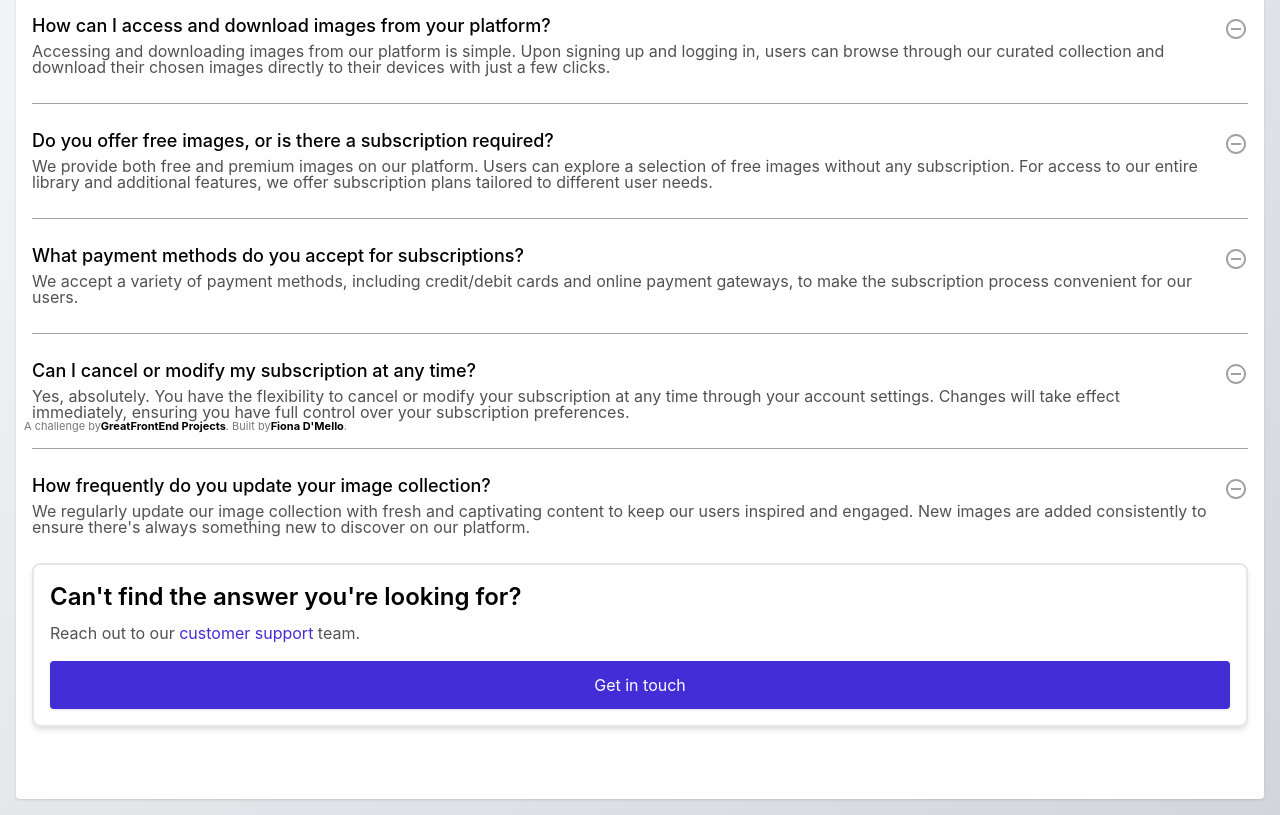
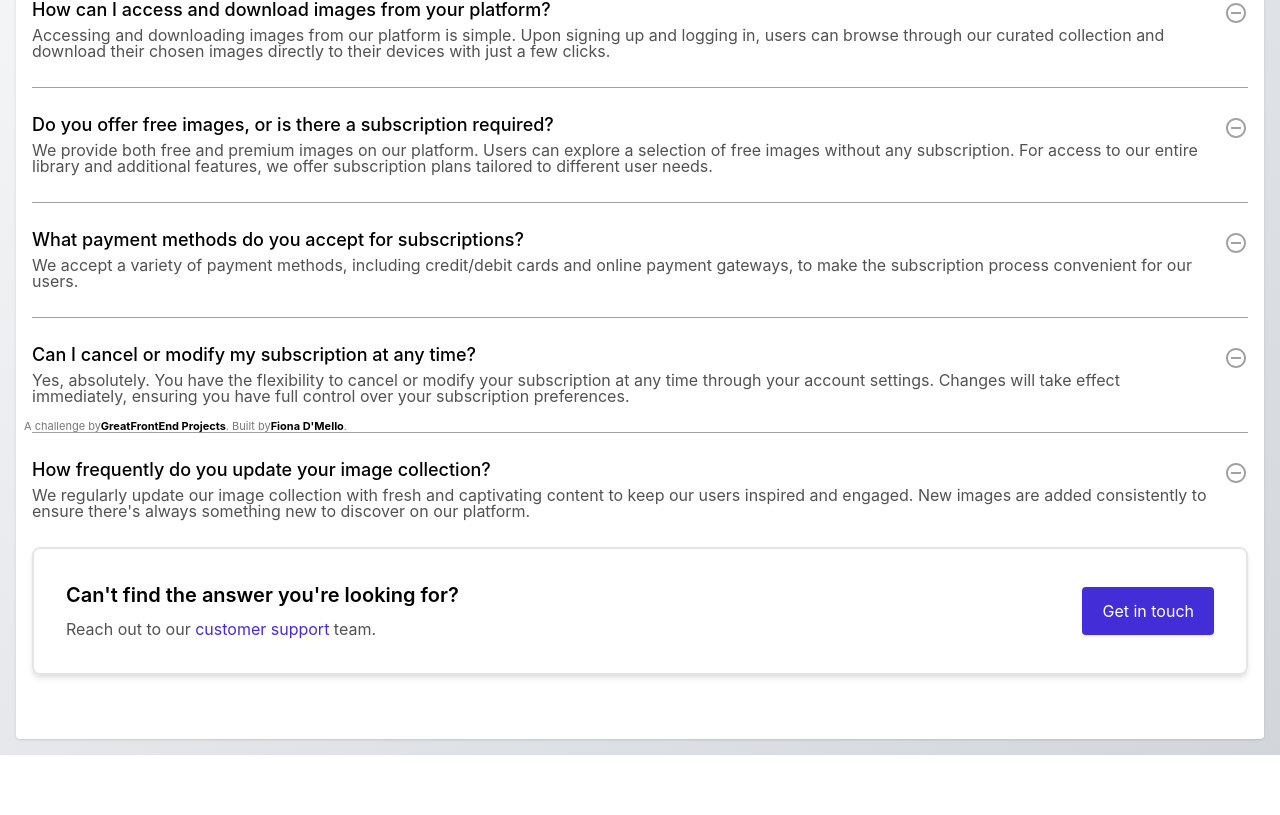
Before and after one commit to FionaDmello/faq-section, a React (Vite) app: page / in a window 1280 px wide. Shown: the part 342-1157 px from the top of the page. After the commit the page ends 1097 px from the top, so only its background shows below. Built offline with nearby package versions, Linux system fonts and the light colour scheme.

Commit message:
styled application for md screens

```diff
--- a/src/App.tsx
+++ b/src/App.tsx
@@ -7,8 +7,8 @@ function App() {
 
   return (
     <div className="bg-linear-to-br from-[#F9FAFB] to-[#D2D6DB] min-h-screen flex flex-col p-4">
-      <div className="flex-1 rounded bg-white shadow gap-2 px-4 py-12 md:py-18">
-        <div className="space-y-12 md:space-y-18">
+      <div className="flex-1 rounded md:rounded-1.5 bg-white shadow gap-2 px-4 py-12 md:py-16 items-center">
+        <div className="space-y-12 md:space-y-16">
           <div className="space-y-5 text-center">
             <h1 className="text-3xl/7.5 md:text-5xl/12 font-semibold">Frequently asked questions</h1>
             <p className="text-lg/4.5 md:text-xl/4 text-neutral-600">Get all your questions answered</p>
@@ -34,9 +34,9 @@ function App() {
                 )
               })
             }
-            <div className="border-2 border-neutral-200 shadow-md rounded-lg p-4 space-y-4 flex flex-col">
+            <div className="border-2 border-neutral-200 shadow-md rounded-lg p-4 md:p-8 gap-y-4 md:gap-y-0 md:gap-x-4 flex flex-col md:flex-row md:justify-between md:items-center">
               <div className="space-y-2">
-                <h4 className="text-2xl font-semibold text-left">Can't find the answer you're looking for?</h4>
+                <h4 className="text-xl font-semibold text-left">Can't find the answer you're looking for?</h4>
                 <p className="text-base text-neutral-600">
                   Reach out to our <span><a className="text-indigo-700  hover:text-indigo-800 focus:outline-4 focus:outline-offset-1 focus:outline-indigo-200 disabled:text-neutral-400 rounded">customer support</a></span> team.
                 </p>
```
